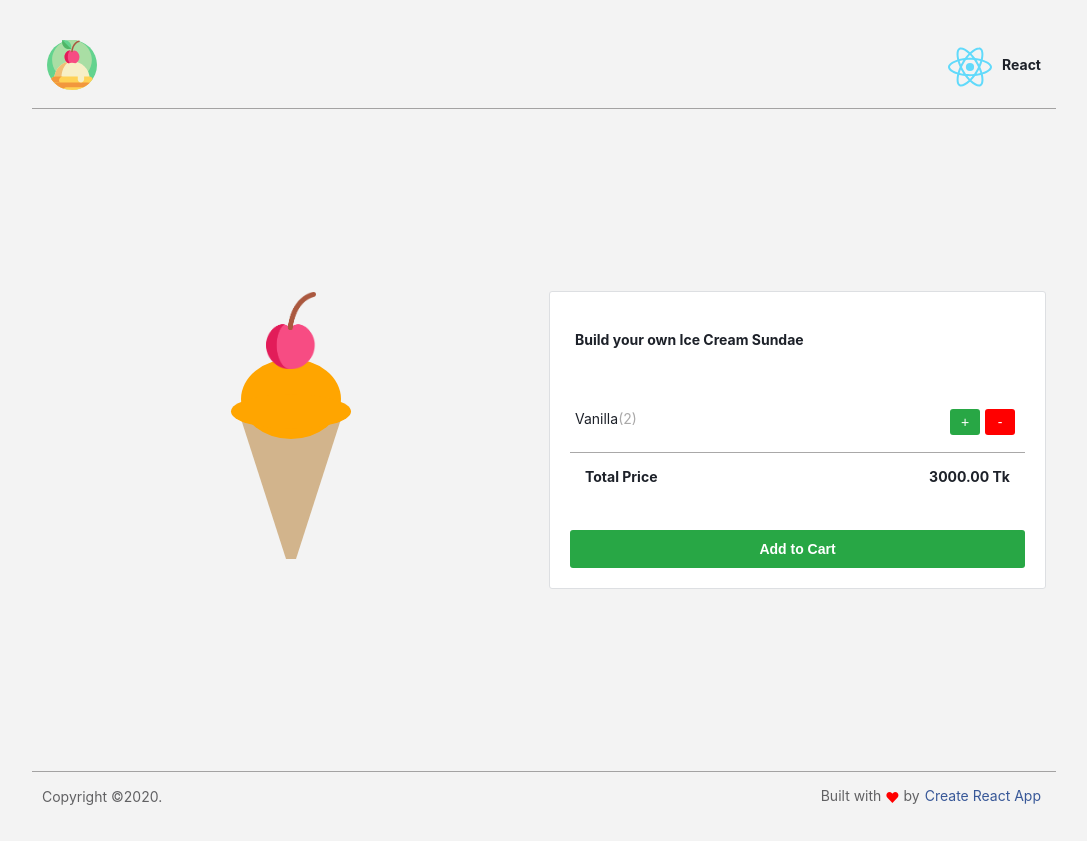
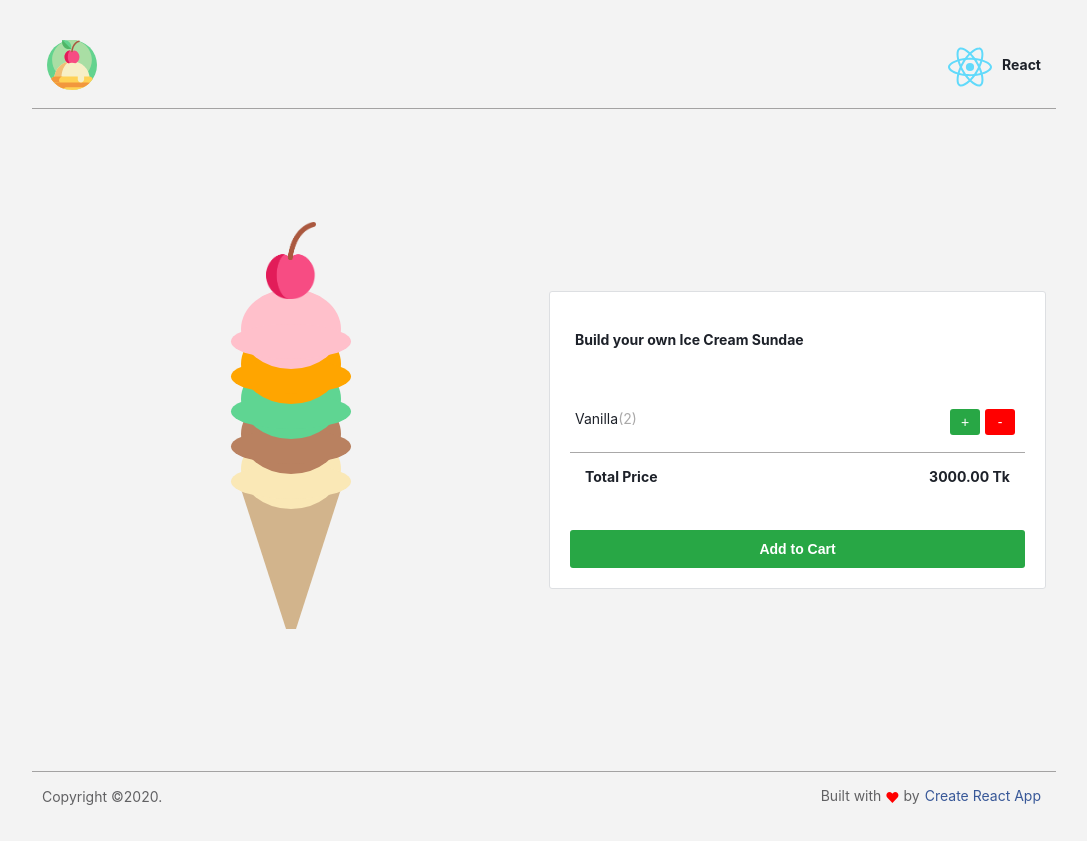
Before and after one commit to mtaz337/ice-cream, a React (Create React App) app: page / in a window 1280 px wide. Shown: the whole page, without its empty margins (96-1183 px from the left). Built offline with nearby package versions, Linux system fonts and the light colour scheme.

Commit message:
Icream scoops dynamic part complete

```diff
--- a/src/components/iceCream/Scoop/Scoop.jsx
+++ b/src/components/iceCream/Scoop/Scoop.jsx
@@ -1,8 +1,8 @@
 import React from 'react'
 import classes from './Scoop.module.css'
-const Scoop = () => {
+const Scoop = ({scoop}) => {
   return (
-    <div className={[classes.scoop, classes.orange].join(" ")}></div>
+    <div className={[classes.scoop, classes[scoop]].join(" ")}></div>
 
   )
 }
--- a/src/components/iceCream/iceCream.jsx
+++ b/src/components/iceCream/iceCream.jsx
@@ -1,7 +1,8 @@
-import React from 'react'
-import classes from './iceCream.module.css'
-import Scoop from './Scoop/Scoop'
-const iceCream = () => {
+import React from 'react';
+import classes from './iceCream.module.css';
+import Scoop from './Scoop/Scoop';
+const iceCream = ({items}) => {
+  const flavours = Object.keys(items);
   return (
     <div>
             <div className={classes.icecream} >
@@ -9,10 +10,12 @@ const iceCream = () => {
               {/* <!-- <p>Please start adding scoops</p> --> */}
 
               {/* scoops go here */}
-              <Scoop/>
+              {flavours.map((flavour)=>(
+                <Scoop key={flavour} scoop={flavour}/>
+              ))}
               <div className={classes.cherry}></div>
             </div>
-          </div>
+   </div>
   )
 }
 
--- a/src/containers/IceCreamBuilder/IceCreamBuilder.jsx
+++ b/src/containers/IceCreamBuilder/IceCreamBuilder.jsx
@@ -4,11 +4,22 @@ import IceCream from '../../components/iceCream/iceCream';
 import classes from './IceCreamBuilder.module.css';
 
 export default class IceCreamBuilder extends Component {
-    state = {};
+    state = {
+      items:{
+        vanilla: 50,
+        chocolate: 60,
+        lemon: 40,
+        orange: 55,
+        strawberry: 75,
+      },
+      scoops:[],
+      totalPrice:0,
+    };
   render() {
+    const {items} = this.state;
     return (
         <div className={['container', classes.container].join(" ")}>
-            <IceCream/>
+            <IceCream items={items}/>
             <Builder/>
         </div>
     )
```
